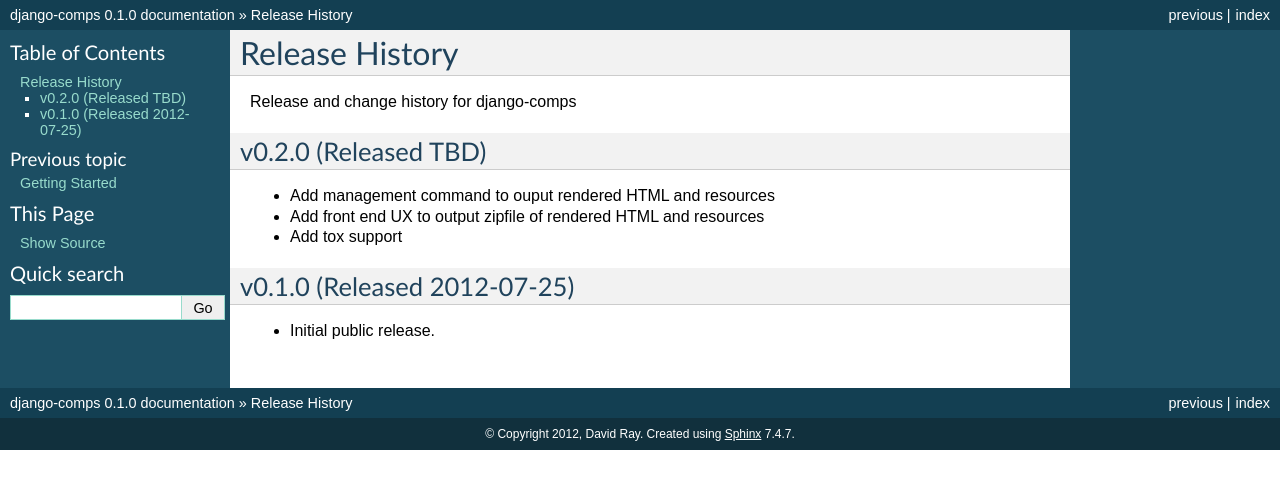
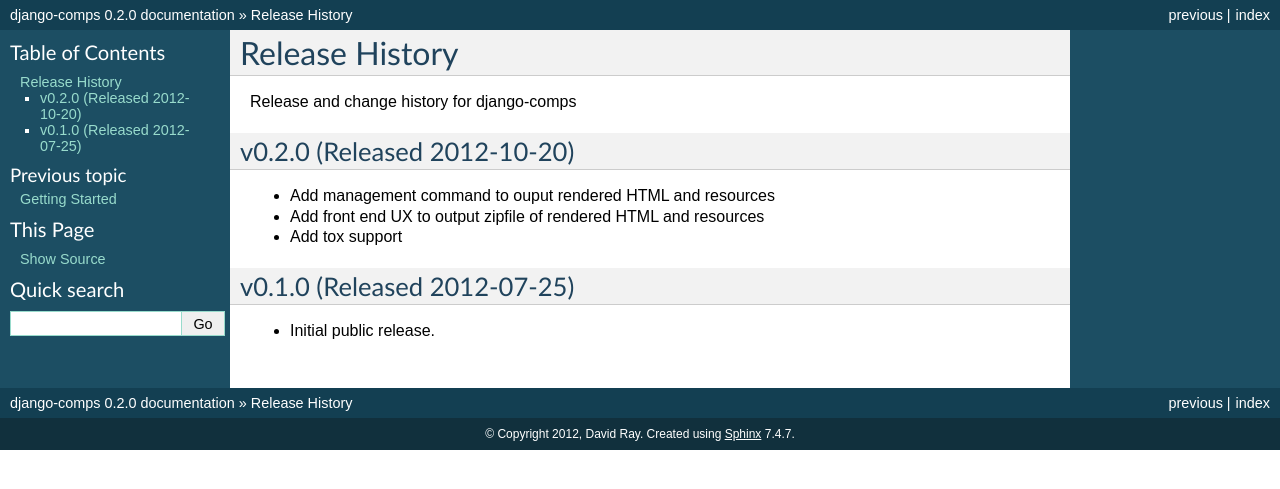
Before and after one commit to caktus/django-comps, a Sphinx documentation site: the page built from docs/releases.rst, in a window 1280 px wide. Shown: the top 489 px of the page. Built offline with Sphinx 7.4.7, drawn with Linux system fonts in a browser that asks for light colours.

Commit message:
versioning for release

```diff
--- a/docs/conf.py
+++ b/docs/conf.py
@@ -48,9 +48,9 @@
 # built documents.
 #
 # The short X.Y version.
-version = '0.1'
+version = '0.2'
 # The full version, including alpha/beta/rc tags.
-release = '0.1.0'
+release = '0.2.0'
 
 # The language for content autogenerated by Sphinx. Refer to documentation
 # for a list of supported languages.
--- a/docs/releases.rst
+++ b/docs/releases.rst
@@ -4,7 +4,7 @@
 Release and change history for django-comps
 
 
-v0.2.0 (Released TBD)
+v0.2.0 (Released 2012-10-20)
 ------------------------------------
 
 - Add management command to ouput rendered HTML and resources
```
